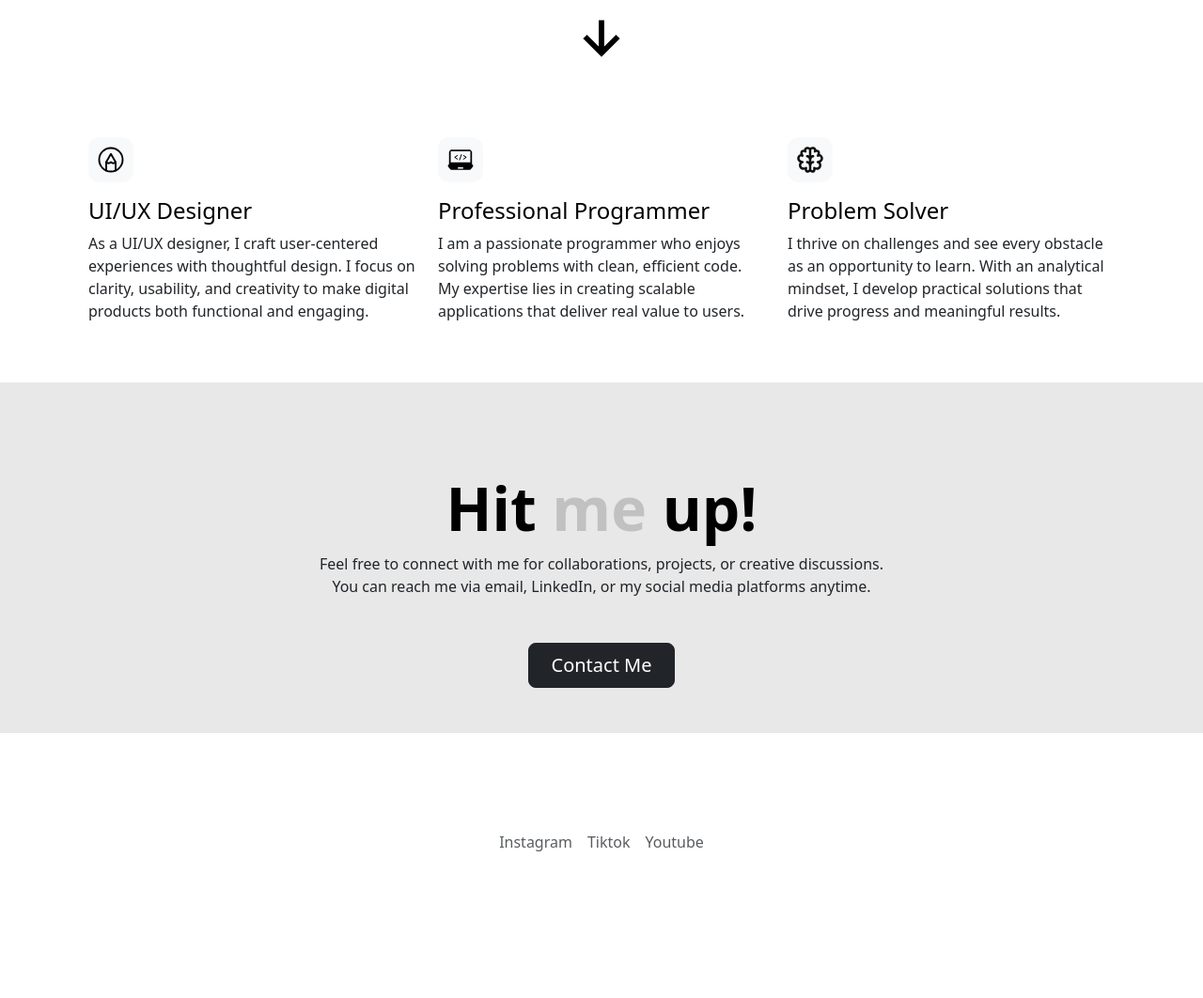
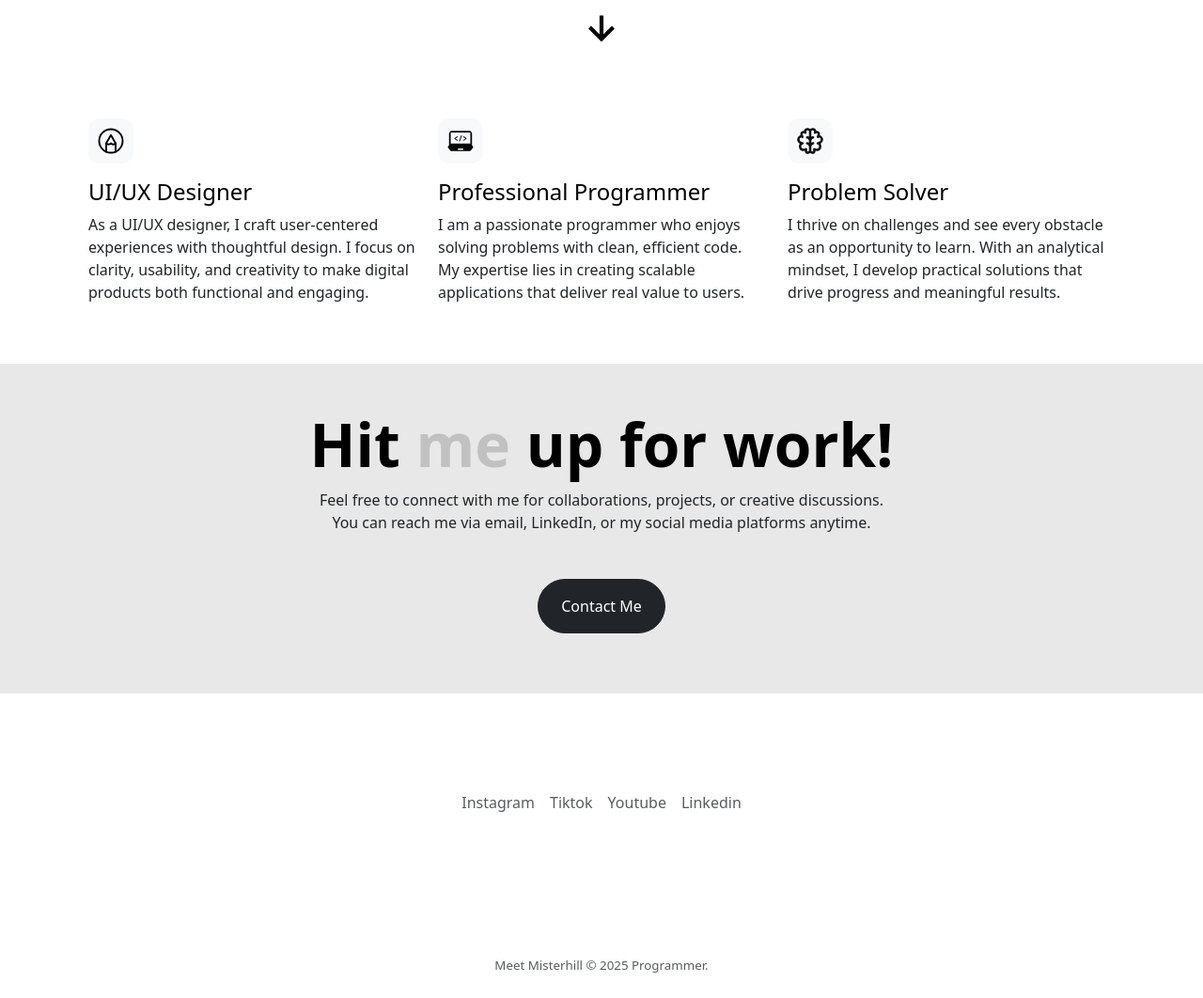
Before and after one commit to Misterhill2025/Misterhill-Programming-Project, a plain HTML site: page index.html in a window 1280 px wide. Shown: the part 515-1577 px from the top of the page at 94% size. Drawn offline with nearby package versions, Linux system fonts and the light colour scheme.

Commit message:
Add files via upload

```diff
--- a/index.html
+++ b/index.html
@@ -24,8 +24,9 @@
     </div>
   </div>
   <!-- Get to know me -->
-   <div class="container px-4" id="featured-3">     <h2 class="pd-2 text-center mt-5">Get to know me</h2>
-    <img class="d-block mx-auto mb-4 " src="image/down-arrow-alt-svgrepo-com.svg" alt="down arrow" height="70">
+   <div class="container px-4" id="featured-3">
+    <h2 class="pd-2 text-center mt-5">Get to know me</h2>
+    <img class="d-block mx-auto mb-4 " src="image/down-arrow-alt-svgrepo-com.svg" alt="down arrow" height="50">
     <div class="row g-4 py-5 row-cols-1 row-cols-lg-3">
       <div class="feature col">
         <div class="feature-icon d-inline-flex align-items-center justify-content-center text-bg-primary bg-light fs-2 mb-3">
@@ -51,17 +52,20 @@
 
   <!-- Hit me up -->
   <div id="container" class="background-color">
-   <div class="px-4 py-5 text-center">
-      <h1 class="display-3 fw-bold text-body-emphasis mt-5">Hit <span style="color: #C1C1C1">me</span> up!</h1> <div class="col-lg-6 mx-auto">
+    <div class="row"></div>
+    <div class="px-4 py-5 text-center">
+      <h1 class="display-3 fw-bold text-body-emphasis mb-2">Hit <span style="color: #C1C1C1">me</span> up for work!</h1> <div class="col-lg-6 mx-auto">
       <p class="lead mb-5">Feel free to connect with me for collaborations, projects, or creative discussions. You can reach me via email, LinkedIn, or my social media platforms anytime.</p>
       <div class="d-grid gap-2 d-sm-flex justify-content-sm-center">
         <div class="d-grid gap-2 d-sm-flex justify-content-sm-center">
-        <button type="button" class="btn btn-dark btn-lg px-4 gap-3">Contact Me</button></div>
+        <a type="button" href="https://wa.link/4tqg11" class="btn btn-dark btn-lg px-4 mb-3">Contact Me</a></div>
         </div>
       </div>
       </div>
     </div>
   </div>
+</div>
+
 
   <!-- Footer -->
    <div class="container">
@@ -69,7 +73,8 @@
       <ul class="nav justify-content-center  py-5 mb-5">
         <li class="nav-item"><a href="https://www.instagram.com/misterhill.uiux/" class="nav-link px-2 text-body-secondary">Instagram</a></li>
         <li class="nav-item"><a href="https://www.tiktok.com/@misterhill.uiux/" class="nav-link px-2 text-body-secondary">Tiktok</a></li>
-        <li class="nav-item"><a href="https://www.youtube.com/@misterhill.uiux/" class="nav-link px-2 text-body-secondary">Youtube</a></li>
+        <li class="nav-item"><a href="https://www.youtube.com/@misterhilldesign/" class="nav-link px-2 text-body-secondary">Youtube</a></li>
+        <li class="nav-item"><a href="https://www.linkedin.com/in/hilandra/" class="nav-link px-2 text-body-secondary">Linkedin</a></li>
       </ul>
       <p class="copyright text-center text-body-secondary mt-5 pt-5">Meet Misterhill © 2025 Programmer.</p>
     </footer>
--- a/style.css
+++ b/style.css
@@ -27,3 +27,10 @@ p {
 .copyright {
   font-size: 10pt;
 }
+
+.btn-lg {
+    --bs-btn-padding-y: 1rem;
+    --bs-btn-padding-x: 1rem;
+    --bs-btn-font-size:1.25rem: 1.25rem;
+    --bs-btn-border-radius: 2rem;
+}
```
